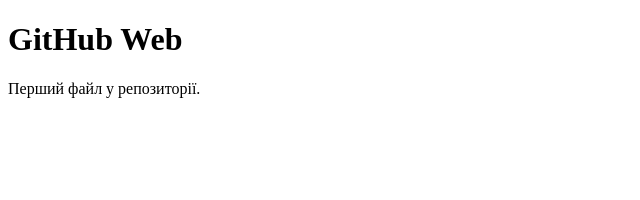
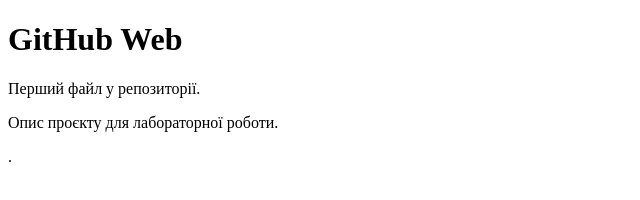
Before and after one commit to Jhon158-ctrl/lab4-git-web, a plain HTML site: page index.html in a window 1280 px wide. Shown: the whole page, without its empty margins (0-640 px from the left). Drawn offline with Linux system fonts and the light colour scheme.

Commit message:
Add project description paragraph to index.html

```diff
--- a/index.html
+++ b/index.html
@@ -7,5 +7,6 @@
 <body>
     <h1>GitHub Web</h1>
     <p>Перший файл у репозиторії.</p>
+    <p>Опис проєкту для лабораторної роботи.</p>.
 </body>
 </html>
```
